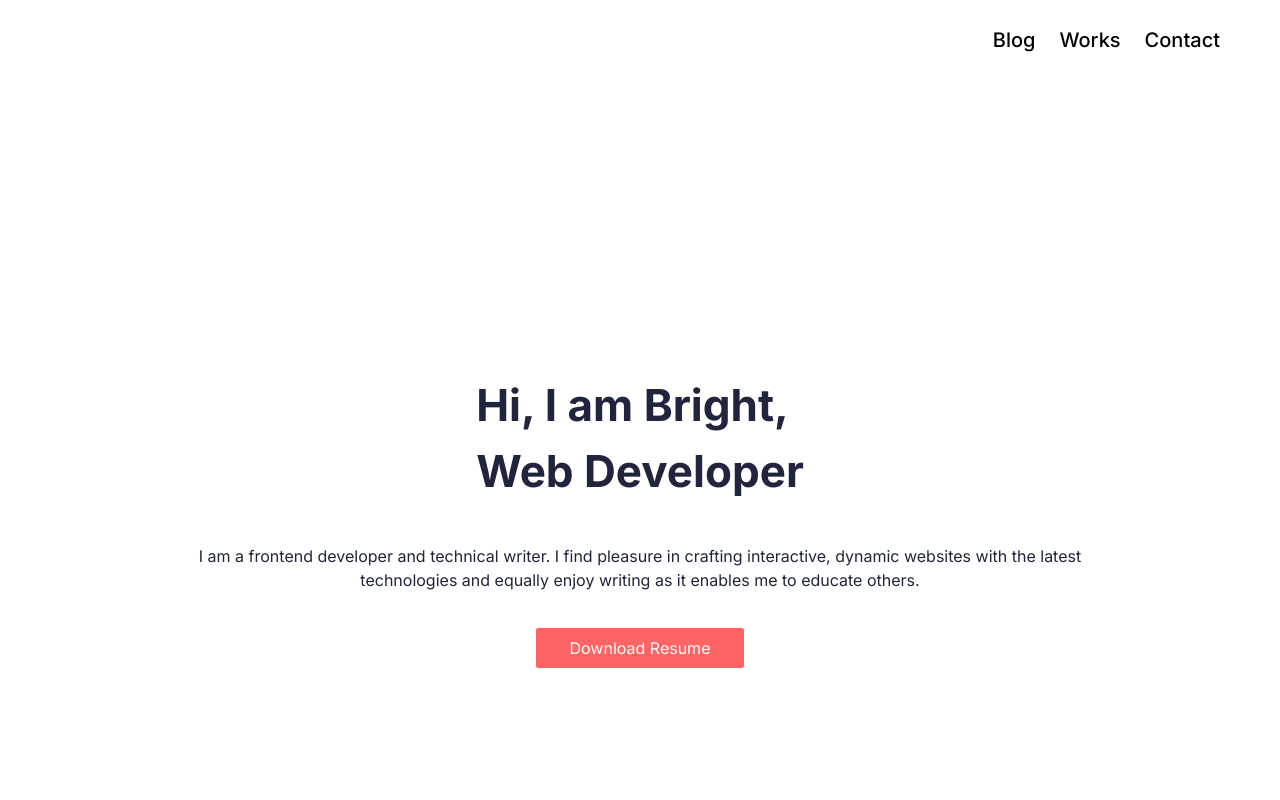
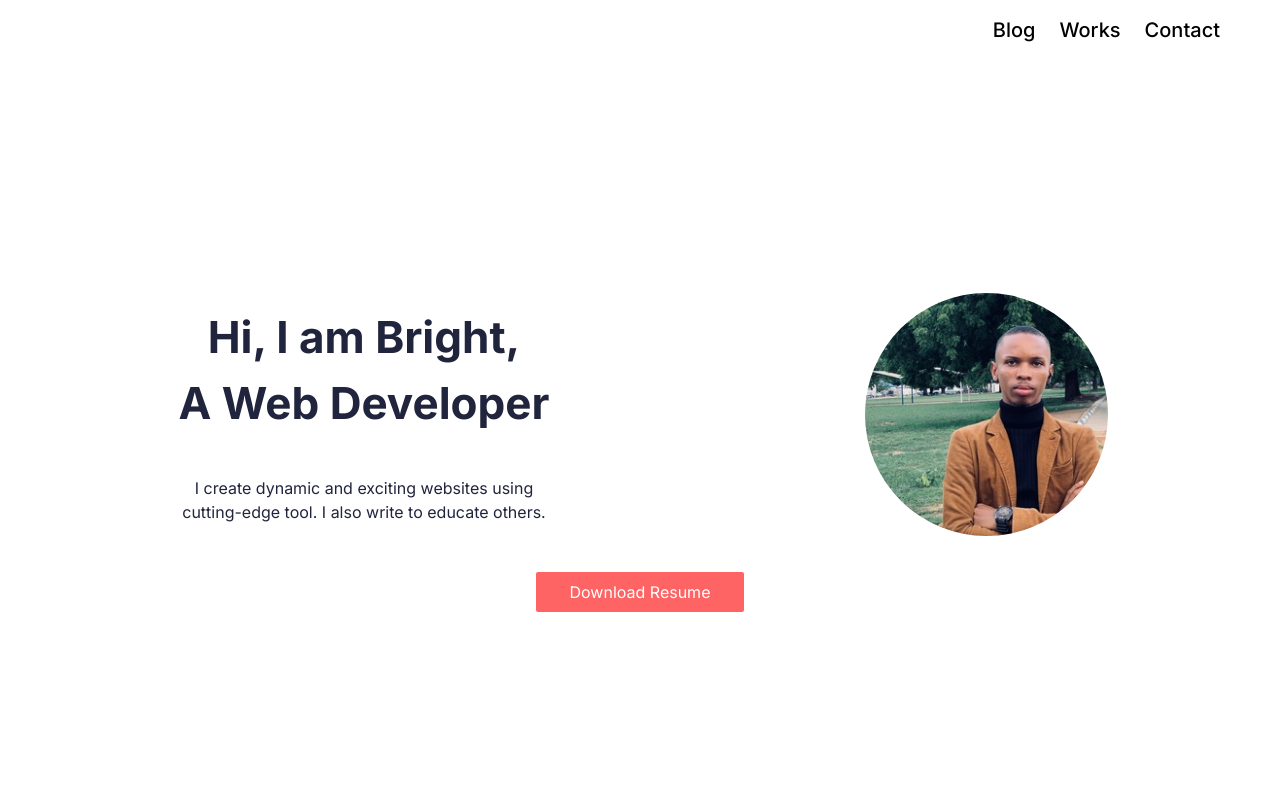
Before and after one commit to Odohofre/portfolio, a Next.js app: page / in a window 1280 px wide. Shown: the top 800 px of the page. Built offline with nearby package versions, Linux system fonts and the light colour scheme.

Commit message:
feat: add image to home page

```diff
--- a/src/app/blog/page.jsx
+++ b/src/app/blog/page.jsx
@@ -1,17 +1,23 @@
-import Article from "@/components/Article";
+import Article from '@/components/Article';
 
 export default function page() {
   return (
-    <div className="flex flex-col items-center px-[18px] w-full mb-24 mt-6">
-
-      <h1 className="lg:text-[44px] text-3xl font-bold leading-[60px]">Blog</h1>
-      <section className="flex flex-col mt-[18px] divide-y divide-[#E0E0E0] max-w-2xl">
-        <Article link="https://brighto.hashnode.dev/markdown-essentials-a-beginners-guide" title="Markdown Essentials" date="21-Sept-2023" summary="In today's digital age, Markdown simplifies web content creation. It's a lightweight markup language offering accessibility, versatility, and widespread use. Learn Markdown for clear and stylish web and document creation." tags="Markdown, Writing" />
-        <div>
-
-        </div>
-      </section>
-
-    </div>
-  )
+    <main className="flex flex-col items-center px-[18px] w-full mb-24 mt-6">
+      <div>
+        <h1 className="lg:text-[44px] text-3xl font-bold leading-[60px]">
+          Blog
+        </h1>
+        <section className="flex flex-col mt-[18px] divide-y divide-[#E0E0E0] max-w-2xl">
+          <Article
+            link="https://brighto.hashnode.dev/markdown-essentials-a-beginners-guide"
+            title="Markdown Essentials"
+            date="21-Sept-2023"
+            summary="In today's digital age, Markdown simplifies web content creation. It's a lightweight markup language offering accessibility, versatility, and widespread use. Learn Markdown for clear and stylish web and document creation."
+            tags="Markdown, Writing"
+          />
+          <div></div>
+        </section>
+      </div>
+    </main>
+  );
 }
--- a/src/app/page.js
+++ b/src/app/page.js
@@ -3,7 +3,7 @@ import Image from 'next/image'
 
 export default function Home() {
   return (
-    <main className="flex min-h-screen flex-col items-center justify-between leading-normal text-darkcolor lg:px-[148px]">
+    <main className="flex min-h-screen flex-col items-center justify-center leading-normal text-darkcolor lg:px-[148px]">
       <Hero />
     </main>
   )
--- a/src/components/Footer.jsx
+++ b/src/components/Footer.jsx
@@ -17,7 +17,7 @@ export default function Footer() {
               fill="#21243D"
             />
           </svg>
-          <span class="sr-only">Twitter Page</span>
+          <span className="sr-only">Twitter Page</span>
         </a>
         <a href="https://github.com/odohofre">
           <svg
@@ -32,7 +32,7 @@ export default function Footer() {
               fill="#21243D"
             />
           </svg>
-          <span class="sr-only">Github Page</span>
+          <span className="sr-only">Github Page</span>
         </a>
         <a href="https://www.linkedin.com/in/brightodohofre/">
           <svg
@@ -48,7 +48,7 @@ export default function Footer() {
               fill="#21243D" fillRule="evenodd"
             />
           </svg>
-          <span class="sr-only">Linkedin Page</span>
+          <span className="sr-only">Linkedin Page</span>
         </a>
       </div>
       <p className='text-center mt-6'>Copyright &copy;2023 All rights reserved </p>
--- a/src/components/Hero.jsx
+++ b/src/components/Hero.jsx
@@ -1,16 +1,40 @@
-import React from 'react'
+import React from 'react';
+import Image from 'next/image';
+import Link from 'next/link';
+import image from '../asset/portfolio.jpeg';
 
 export default function Hero() {
+  function handleDownload() {}
+  return (
+    <section className="flex flex-col items-center justify-center  h-[80vh] w-full px-6 pb-4">
+      <div className="flex flex-col w-full items-center lg:flex-row lg:justify-between lg:items-center lg:space-x-[110px">
+        <div className="flex-grow-0 order-1 lg:order-2 rounded-full overflow-hidden h-[243px] w-[243px] ">
+          <Image src={image} width={243} height={243} alt="image of Bright" />
+        </div>
+        <div className="order-2 lg:order-1 flex-grow-0 text-center mt-8 lg:mt-0 max-w-sm">
+          <h1 className="text-darkcolor text-[32px] lg:text-[44px] font-bold">
+            Hi, I am Bright, <br />A Web Developer
+          </h1>
+          <p className="mt-2 lg:mt-10 text-darkcolor">
+            I create dynamic and exciting websites using cutting-edge tool. I
+            also write to educate others.
+          </p>
+        </div>
+      </div>
 
-  function handleDownload() {
-
-  }
-  return (
-    <section className='flex flex-col items-center justify-center  h-screen w-full pt-24 px-6 pb-4'>
-      <h1 className='text-darkcolor text-[32px] lg:text-[44px] font-bold'>Hi, I am Bright, <br /> Web Developer</h1>
-      <p className='mt-5 lg:mt-10 text-darkcolor text-center'>I am a frontend developer and technical writer. I find pleasure in crafting interactive, dynamic websites with the latest technologies and equally enjoy writing as it enables me to educate others.</p>
-
-      <button type="button" className='bg-[#ff6464] text-white rounded-sm text-center py-2 w-52 mt-7 lg:mt-9'>Download Resume</button>
+      <Link
+        href='/BRIGHT_ODOHOFRE_CV.pdf'
+        download="Bright Odohofre CV"
+        target="_blank"
+        rel="noreferrer"
+      >
+        <button
+          type="button"
+          className="bg-primary text-white rounded-sm py-2 w-52 mt-3 lg:mt-9"
+        >
+          Download Resume
+        </button>
+      </Link>
     </section>
-  )
+  );
 }
--- a/src/components/NavBar.jsx
+++ b/src/components/NavBar.jsx
@@ -3,7 +3,7 @@ import Link from 'next/link';
 
 const Navbar = ({ toggle }) => {
   return (
-    <nav className="w-full h-20 sticky top-0">
+    <nav className="w-full h-[60px] sticky top-0">
       <div className="container mx-auto px-[60px] h-full">
         <div className="flex justify-end items-center h-full">
           <ul className="hidden md:flex gap-x-6 text-black text-xl font-medium">
```
Also changed, not shown: src/asset/portfolio.jpeg (added), 1 other file (tests, documents, lock files or other folders).
